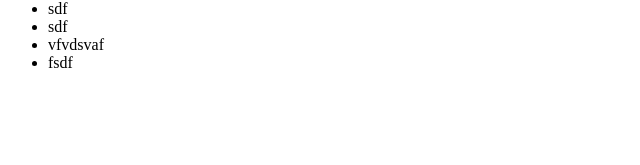
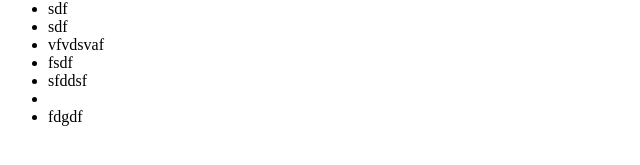
Before and after one commit to pratikdevdas/reduxexperiment, a React (Create React App) app: page / in a window 1280 px wide. Shown: the part 191-356 px from the top of the page, without its empty margins (0-640 px from the left). Built offline with nearby package versions, Linux system fonts and the light colour scheme; data requests are answered from the project's data file.

Commit message:
mapDispatchToProp on NewNote

```diff
--- a/db.json
+++ b/db.json
@@ -54,6 +54,21 @@
       "content": "fsdf",
       "important": false,
       "id": 12
+    },
+    {
+      "content": "sfddsf",
+      "important": false,
+      "id": 13
+    },
+    {
+      "content": "",
+      "important": false,
+      "id": 14
+    },
+    {
+      "content": "fdgdf",
+      "important": false,
+      "id": 15
     }
   ]
 }
--- a/src/components/NewNote.js
+++ b/src/components/NewNote.js
@@ -1,16 +1,13 @@
+import { connect } from "react-redux";
 import { createNote } from "../reducer/noteReducer";
-import { useDispatch } from "react-redux";
 
-
-const NewNote = () => {
-    const dispatch = useDispatch()
+const NewNote = (props) => {
 
     const addNote = async(event) => {
       event.preventDefault()
       const content = event.target.note.value
       event.target.note.value = ''
-      console.log(content)
-      dispatch(createNote(content))
+      props.createNote(content)
     }
 
   return (
@@ -23,4 +20,7 @@ const NewNote = () => {
   )
 }
 
-export default NewNote
+export default connect(
+  null,
+  { createNote }
+)(NewNote)
--- a/src/components/Notes.js
+++ b/src/components/Notes.js
@@ -14,7 +14,6 @@ const Notes = (props) => {
     </div>
   )
 }
-
 
 const mapStateToProps = (state) => {
   // using props inplace of state due to mapToStateProps
```
